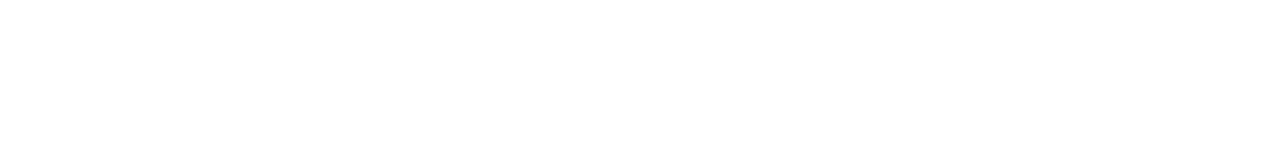
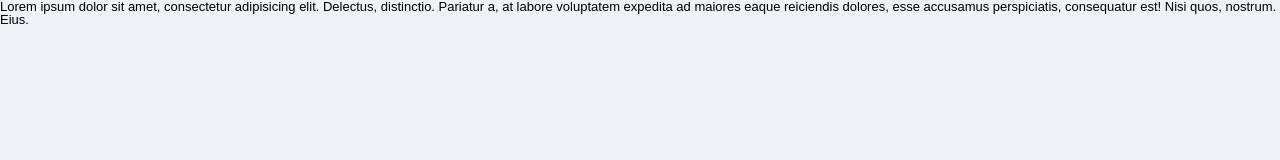
Before and after one commit to ninjagoherofactory/responsive, a plain HTML site: page index.html in a window 1280 px wide. Drawn offline with Linux system fonts and the light colour scheme.

Commit message:
initial commit

```diff
--- /dev/null
+++ b/assets/css/index.css
@@ -0,0 +1,46 @@
+html, body, div, span, applet, object, iframe,
+h1, h2, h3, h4, h5, h6, p, blockquote, pre,
+a, abbr, acronym, address, big, cite, code,
+del, dfn, em, img, ins, kbd, q, s, samp,
+small, strike, strong, sub, sup, tt, var,
+b, u, i, center,
+dl, dt, dd, ol, ul, li,
+fieldset, form, label, legend,
+table, caption, tbody, tfoot, thead, tr, th, td,
+article, aside, canvas, details, embed,
+figure, figcaption, footer, header, hgroup,
+menu, nav, output, ruby, section, summary,
+time, mark, audio, video {
+	margin: 0;
+	padding: 0;
+	border: 0;
+	font-size: 100%;
+	font: inherit;
+	vertical-align: baseline;
+}
+/* HTML5 display-role reset for older browsers */
+article, aside, details, figcaption, figure,
+footer, header, hgroup, menu, nav, section {
+	display: block;
+}
+body {
+	line-height: 1;
+	font-size: 13px;
+	font-family: sans-serif;
+	background: #EEF2F7;
+}
+ol, ul {
+	list-style: none;
+}
+blockquote, q {
+	quotes: none;
+}
+blockquote:before, blockquote:after,
+q:before, q:after {
+	content: '';
+	content: none;
+}
+table {
+	border-collapse: collapse;
+	border-spacing: 0;
+}
--- a/index.html
+++ b/index.html
@@ -3,8 +3,9 @@
 <head>
 	<meta charset="UTF-8">
 	<title>Адаптация сайта под мобильные устройства</title>
+	<link rel="stylesheet" type="text/css" href="assets/css/index.css">
 </head>
 <body>
-
+	Lorem ipsum dolor sit amet, consectetur adipisicing elit. Delectus, distinctio. Pariatur a, at labore voluptatem expedita ad maiores eaque reiciendis dolores, esse accusamus perspiciatis, consequatur est! Nisi quos, nostrum. Eius.
 </body>
 </html>
```
